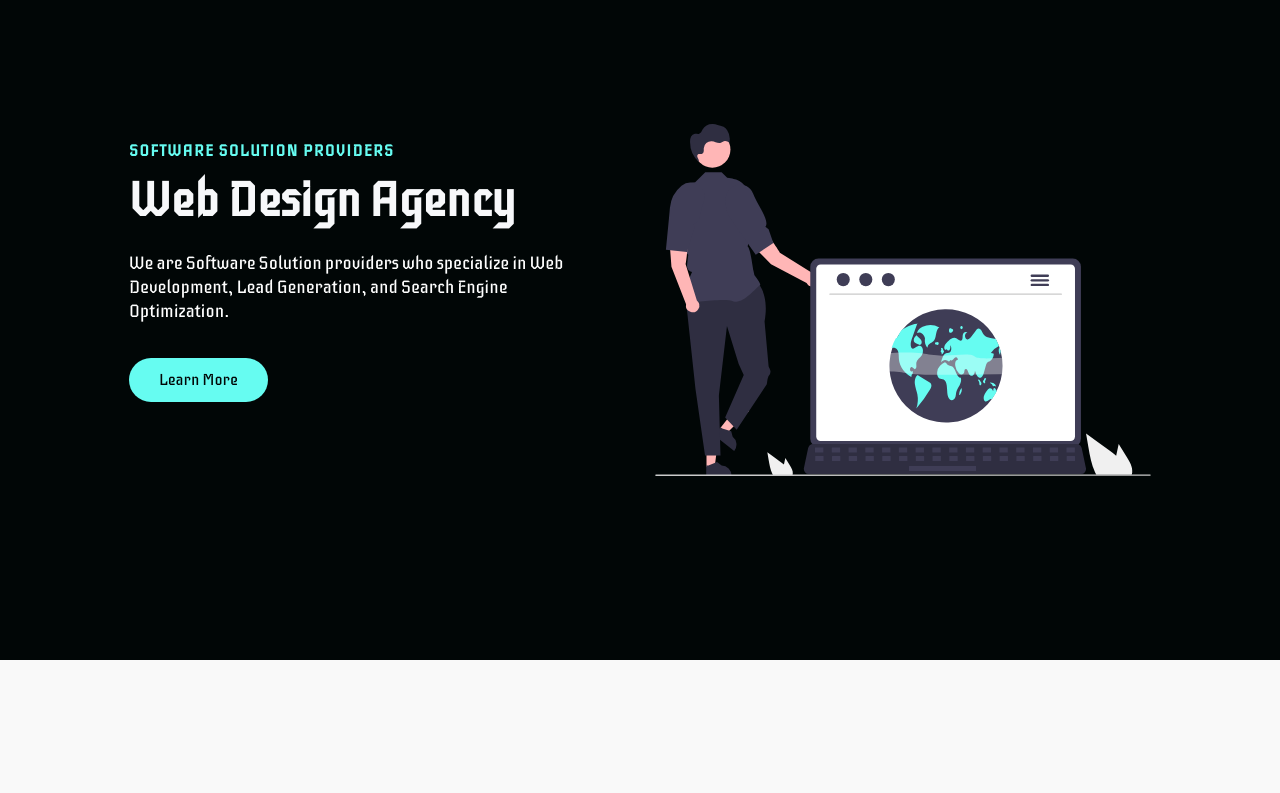
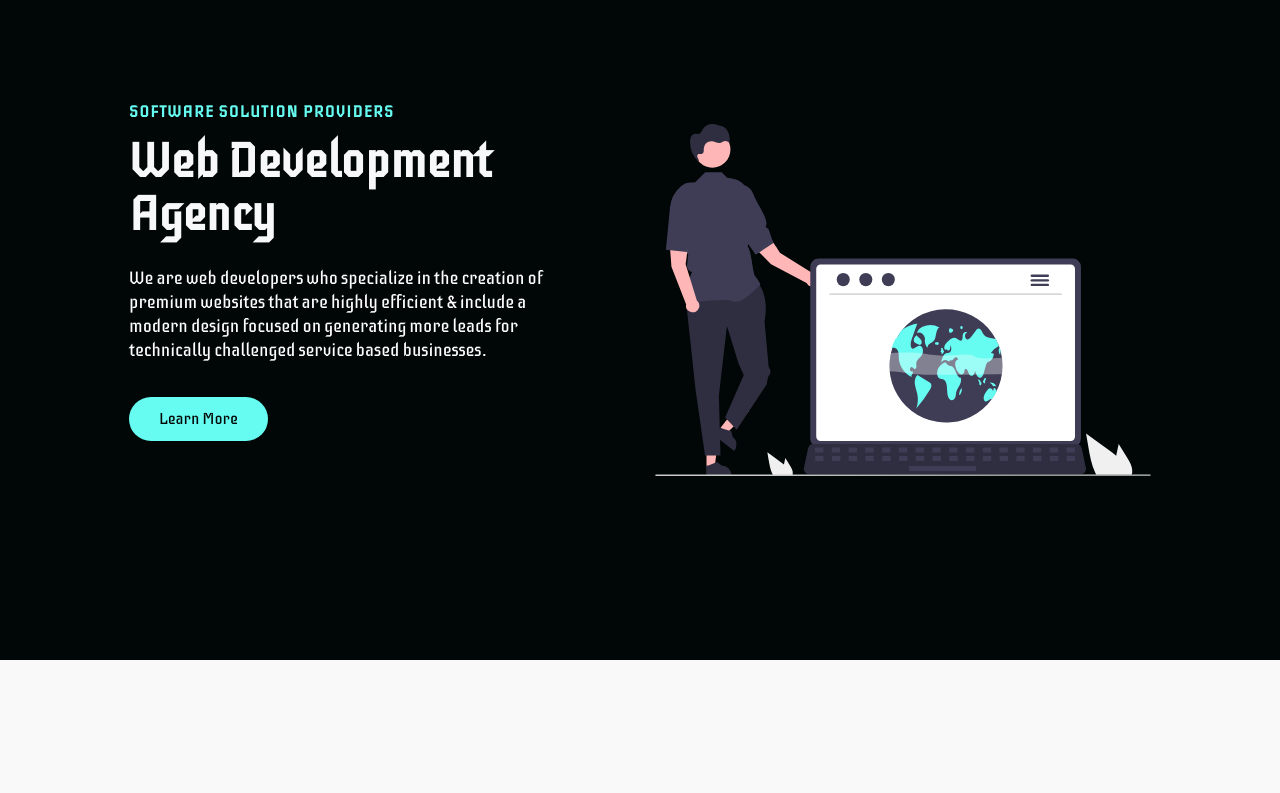
Before and after one commit to mroberson11/cruxmockup, a Next.js app: page / in a window 1280 px wide. Shown: the part 840-1633 px from the top of the page. Built offline with nearby package versions, Linux system fonts and the light colour scheme.

Commit message:
Alter about description

```diff
--- a/src/components/InfoSection/Data.js
+++ b/src/components/InfoSection/Data.js
@@ -8,9 +8,9 @@ export const homeObjOne = {
   lightText: true,
   lightTextDesc: true,
   topLine: "Software Solution Providers",
-  headline: "Web Design Agency",
+  headline: "Web Development Agency",
   description:
-    "We are Software Solution providers who specialize in Web Development, Lead Generation, and Search Engine Optimization.",
+    "We are web developers who specialize in the creation of premium websites that are highly efficient & include a modern design focused on generating more leads for technically challenged service based businesses.",
   buttonLabel: "Learn More",
   imgStart: false,
   img: pic1,
```
